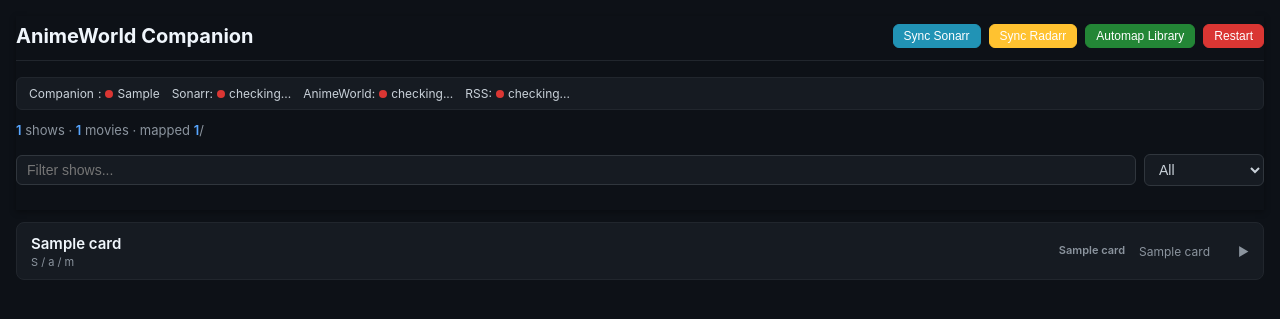
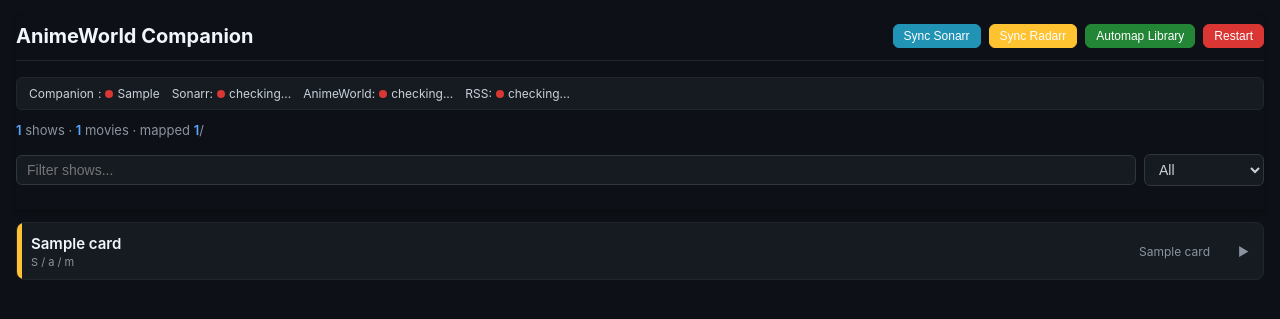
Before and after one commit to r0bb10/AnimeWorld-Companion, a Python web app: template awc/templates/index.html in a window 1280 px wide. Shown: the top 319 px of the page. Run offline with Jinja, Linux system fonts and the light colour scheme; the template is opened without the code that fills it: most values are stand-ins (such as "Sample title", 1, 10 or a date in 2020).

Commit message:
refactor: simplify dashboard styling

```diff
--- a/awc/templates/index.html
+++ b/awc/templates/index.html
@@ -26,7 +26,10 @@
 .filter-bar input{flex:1;padding:6px 10px;background:#161b22;border:1px solid #30363d;border-radius:6px;color:#c9d1d9;font-size:14px}
 .filter-bar select{padding:6px 10px;background:#161b22;border:1px solid #30363d;border-radius:6px;color:#c9d1d9;font-size:14px}
 
-.card{background:#161b22;border:1px solid #21262d;border-radius:8px;margin-bottom:8px;overflow:hidden}
+.card{background:#161b22;border:1px solid #21262d;border-radius:8px;margin-bottom:8px;overflow:hidden;position:relative}
+.card::before{content:"";position:absolute;left:0;top:0;bottom:0;width:5px;pointer-events:none;z-index:2}
+.card.card-sonarr::before{background:#2193b5}
+.card.card-radarr::before{background:#ffc230}
 .card-header{display:flex;justify-content:space-between;align-items:center;padding:10px 14px;cursor:pointer;user-select:none}
 .card-header:hover{background:#1c2128}
 .card-title{font-size:15px;font-weight:600;color:#f0f6fc}
@@ -39,8 +42,6 @@
 .badge-manual{background:#9e6a03;color:#fff}
 .badge-prerelease{background:#6e40c9;color:#fff}
 .badge-ignored{background:#30363d;color:#8b949e}
-.badge-sonarr{background:#2193b5;color:#fff}
-.badge-radarr{background:#ffc230;color:#fff}
 
 .card-body{display:none;padding:0 14px 12px;border-top:1px solid #21262d}
 .card.open .card-body{display:block}
@@ -251,7 +252,7 @@
 {% endif %}
 
 {% for card in library_items %}
-<div class="card" data-title="{{ card.title|lower }}" data-status="{{ card.status.key }}" data-type="{{ card.kind }}" data-has-unaired="{{ 'true' if card.has_unaired else 'false' }}">
+<div class="card {{ 'card-sonarr' if card.kind == 'show' else 'card-radarr' }}" data-title="{{ card.title|lower }}" data-status="{{ card.status.key }}" data-type="{{ card.kind }}" data-has-unaired="{{ 'true' if card.has_unaired else 'false' }}">
   <div class="card-header" onclick="toggle(this)">
     <div>
       <span class="card-title">{{ card.title }}</span>
@@ -260,7 +261,6 @@
       {% endif %}
     </div>
     <div class="card-meta">
-      <span class="badge {{ card.manager_badge_class }}">{{ card.manager_label }}</span>
       {% if card.meta_label %}<span>{{ card.meta_label }}</span>{% endif %}
       <span class="badge badge-{{ card.status.key }} card-status-badge">{{ card.status.label }}</span>
       <span class="arrow">&#9654;</span>
@@ -417,6 +417,7 @@
   });
   // Count movie cards
   document.querySelectorAll('.card[data-type="movie"]').forEach(c=>{
+    if(c.dataset.status==='ignored')return;
     total++;
     if(c.dataset.status==='mapped')mapped++;
   });
```
Also changed, not shown: 1 other file.
